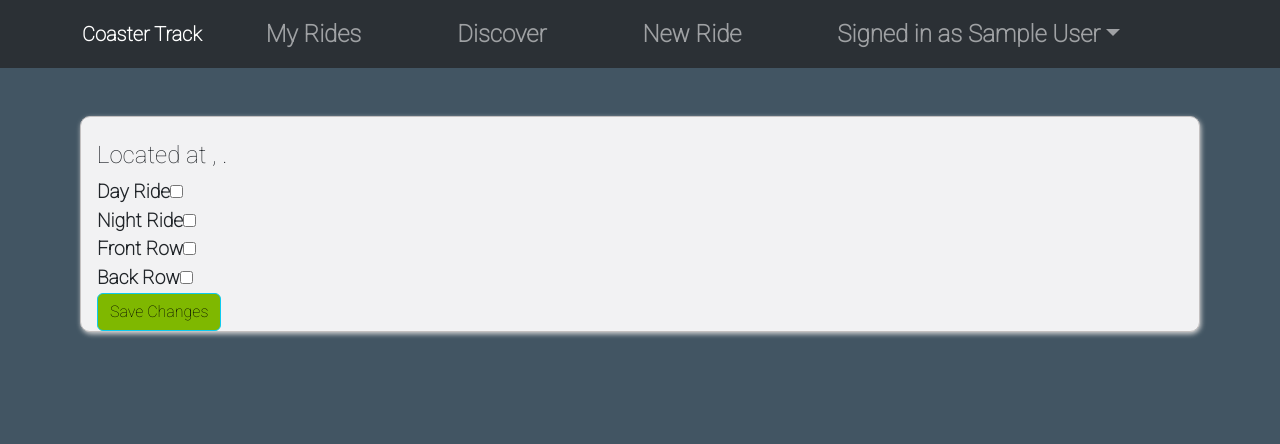
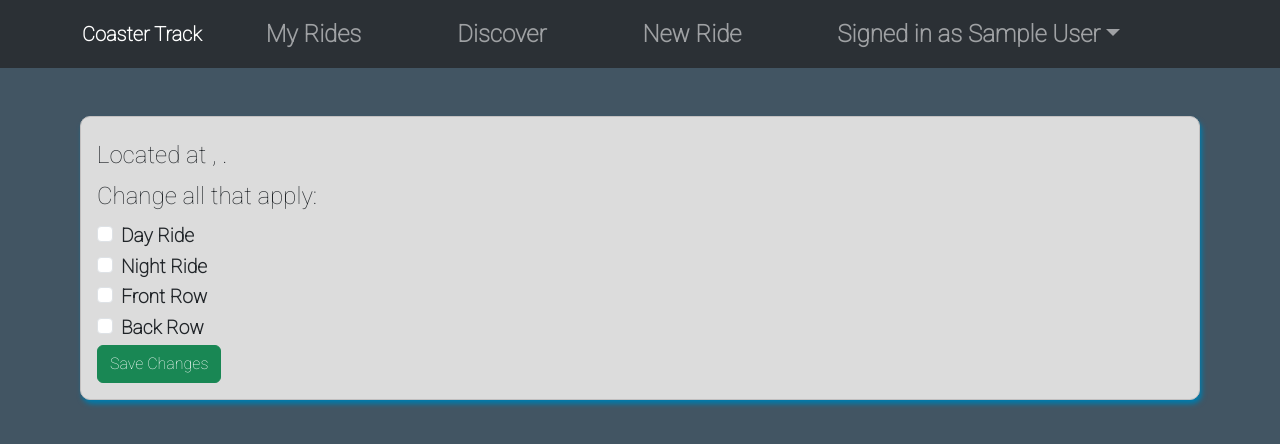
Before and after one commit to Caleb-Ford-93/coaster-capstone, a React (Vite) app: page /myRides/1 in a window 1280 px wide. Shown: the top 444 px of the page. Built offline with nearby package versions, Linux system fonts and the light colour scheme; no server answers; sample sign-in values are in the browser's storage; a web font is replaced by a local one.

Commit message:
bootsrap conversion

```diff
--- a/src/App.jsx
+++ b/src/App.jsx
@@ -4,7 +4,7 @@ import { Register } from "./components/auth/Register";
 import { Authorized } from "./views/Authorized";
 import { ApplicationViews } from "./views/ApplicationViews";
 import "bootstrap/dist/css/bootstrap.min.css";
-import "./index.css";
+
 export const App = () => {
   return (
     <Routes>
--- a/src/components/auth/Login.css
+++ b/src/components/auth/Login.css
@@ -28,6 +28,7 @@
 
 .login-btn {
   align-self: flex-end;
+  margin-bottom: 1rem;
 }
 
 .login-btn:focus {
@@ -43,7 +44,7 @@ form {
   border: 1px solid var(--outline);
   border-radius: 10px;
   padding: 1rem 0rem 0rem 1rem;
-  box-shadow: 1px 2px 5px lightgray;
+  box-shadow: 2px 4px 5px var(--secondary);
   background-color: var(--offWhite);
 }
 
@@ -60,6 +61,7 @@ fieldset {
   font-size: 1rem;
   border: 1px solid var(--outline);
   border-radius: 0.25rem;
+  margin-bottom: 1rem;
 }
 
 .form-group {
@@ -70,6 +72,7 @@ fieldset {
 
 .form-btn {
   align-self: flex-end;
+  margin-bottom: 1rem;
 }
 
 .form-btn:focus {
--- a/src/components/auth/Register.jsx
+++ b/src/components/auth/Register.jsx
@@ -48,7 +48,7 @@ export const Register = () => {
   return (
     <main style={{ textAlign: "center" }}>
       <form className="form-login" onSubmit={handleRegister}>
-        <h1>Coaster Chronicle</h1>
+        <h1>Coaster Track</h1>
         <h2>Please Register</h2>
         <fieldset>
           <div className="form-group">
--- a/src/components/forms/EditRideForm.jsx
+++ b/src/components/forms/EditRideForm.jsx
@@ -2,6 +2,8 @@ import { useEffect, useState } from "react";
 import { useNavigate, useParams } from "react-router-dom";
 import { getRideById, updateRide } from "../../services/rideService";
 import { getParkById } from "../../services/parkService";
+import Button from "react-bootstrap/Button";
+import Form from "react-bootstrap/Form";
 
 export const EditRideForm = () => {
   const { rideId } = useParams();
@@ -61,76 +63,65 @@ export const EditRideForm = () => {
   }, [ride, rideId]);
 
   return (
-    <form>
+    <Form>
       <h3>{ride.coaster?.name}</h3>
       <h4>
         Located at {park?.name}, {park?.location}.
       </h4>
-      <fieldset>
-        <div>
-          <label>
-            Day Ride
-            <input
+      <Form.Group>
+        <legend>Change all that apply:</legend>
+        <Form.Check
           type="checkbox"
+          label="Day Ride"
           checked={editRide.dayRide}
           id="dayRide"
           onChange={(e) => {
             handleChange(e.target.id, e.target.checked);
           }}
         />
-          </label>
-        </div>
-        <div>
-          <label>
-            Night Ride
-            <input
+
+        <Form.Check
           type="checkbox"
+          label="Night Ride"
           checked={editRide.nightRide}
           id="nightRide"
           onChange={(e) => {
             handleChange(e.target.id, e.target.checked);
           }}
         />
-          </label>
-        </div>
-        <div>
-          <label>
-            Front Row
-            <input
+
+        <Form.Check
           type="checkbox"
+          label="Front Row"
           checked={editRide.frontRow}
           id="frontRow"
           onChange={(e) => {
             handleChange(e.target.id, e.target.checked);
           }}
         />
-          </label>
-        </div>
-        <div>
-          <label>
-            Back Row
-            <input
+
+        <Form.Check
           type="checkbox"
+          label="Back Row"
           checked={editRide.backRow}
           id="backRow"
           onChange={(e) => {
             handleChange(e.target.id, e.target.checked);
           }}
         />
-          </label>
-        </div>
-      </fieldset>
-      <fieldset>
-        <button
+      </Form.Group>
+      <Form.Group>
+        <Button
           type="submit"
-          className="btn btn-info"
+          variant="success"
+          className="btn form-btn"
           onClick={(e) => {
             handleSubmit(e);
           }}
         >
           Save Changes
-        </button>
-      </fieldset>
-    </form>
+        </Button>
+      </Form.Group>
+    </Form>
   );
 };
--- a/src/components/forms/NewRideForm.jsx
+++ b/src/components/forms/NewRideForm.jsx
@@ -3,6 +3,8 @@ import { getParks } from "../../services/parkService";
 import { getCoasters } from "../../services/coasterService";
 import { createNewRide } from "../../services/rideService";
 import { useNavigate } from "react-router-dom";
+import Button from "react-bootstrap/Button";
+import Form from "react-bootstrap/Form";
 
 export const NewRideForm = ({ currentUser }) => {
   const [parks, setParks] = useState([]);
@@ -47,8 +49,6 @@ export const NewRideForm = ({ currentUser }) => {
     }
   };
 
-  // useEffect(() => {}, [coastersByPark]);
-
   useEffect(() => {
     getParks().then((parks) => {
       setParks(parks);
@@ -61,41 +61,37 @@ export const NewRideForm = ({ currentUser }) => {
   }, []);
 
   return (
-    <form className="new-ride-form">
-      <fieldset className="park-choice">
-        <label>
+    <Form className="new-ride-form">
+      <Form.Group className="park-choice">
+        <Form.Label>
           Theme Park:
-          <select
-            className="form-control"
-            defaultValue={"default"}
+          <Form.Select
+            size="lg"
             name="themeParkSelect"
             onChange={(e) => {
               handleParkSelection(e.target.value);
             }}
           >
-            <option value={"default"} disabled>
-              Chose a Park
-            </option>
+            <option>Chose a Park</option>
             {parks.map((park) => (
               <option key={park.id} value={park.id}>
                 {park.name}
               </option>
             ))}
-          </select>
-        </label>
-      </fieldset>
-      <fieldset className="coaster-choice">
-        <label>
+          </Form.Select>
+        </Form.Label>
+      </Form.Group>
+      <Form.Group className="coaster-choice">
+        <Form.Label>
           Coaster:
-          <select
-            className="form-control"
-            defaultValue={"default"}
+          <Form.Select
+            size="lg"
             id="coasterId"
             onChange={(e) => {
               handleChange(e.target.id, parseInt(e.target.value));
             }}
           >
-            <option value={"default"}>Chose a Coaster</option>
+            <option>Chose a Coaster</option>
             {coastersByPark.length > 0
               ? coastersByPark.map((coaster) => (
                   <option key={coaster.id} value={coaster.id}>
@@ -107,72 +103,60 @@ export const NewRideForm = ({ currentUser }) => {
                     {coaster.name}
                   </option>
                 ))}
-          </select>
-        </label>
-      </fieldset>
-      <fieldset className="ride-params">
+          </Form.Select>
+        </Form.Label>
+      </Form.Group>
+      <Form.Group className="ride-params">
         <legend>Select all that apply: </legend>
-        <div>
-          <label>
-            Day Ride
-            <input
+
+        <Form.Check
           type="checkbox"
           id="dayRide"
+          label="Day Ride"
           onChange={(e) => {
             handleChange(e.target.id, e.target.checked);
           }}
         />
-          </label>
-        </div>
-        <div>
-          <label>
-            Night Ride
-            <input
+
+        <Form.Check
           type="checkbox"
           id="nightRide"
+          label="Night Ride"
           onChange={(e) => {
             handleChange(e.target.id, e.target.checked);
           }}
         />
-          </label>
-        </div>
-        <div>
-          <label>
-            Front Row
-            <input
+
+        <Form.Check
           type="checkbox"
           id="frontRow"
+          label="Front Row"
           onChange={(e) => {
             handleChange(e.target.id, e.target.checked);
           }}
         />
-          </label>
-        </div>
-        <div>
-          <label>
-            Back Row
-            <input
+
+        <Form.Check
           type="checkbox"
           id="backRow"
+          label="Back Row"
           onChange={(e) => {
             handleChange(e.target.id, e.target.checked);
           }}
         />
-          </label>
-        </div>
-      </fieldset>
-      <fieldset className="submit-button">
-        <div>
-          <button
-            className="btn btn-info"
+      </Form.Group>
+      <Form.Group className="submit-button">
+        <Button
+          type="submit"
+          className="btn form-btn"
+          variant="success"
           onClick={(e) => {
             handleSubmit(e);
           }}
         >
           Create
-          </button>
-        </div>
-      </fieldset>
-    </form>
+        </Button>
+      </Form.Group>
+    </Form>
   );
 };
--- a/src/components/rides/DiscoverRides.jsx
+++ b/src/components/rides/DiscoverRides.jsx
@@ -43,7 +43,7 @@ export const DiscoverRides = ({ currentUser }) => {
         <div className="filter-bar">
           <RideFilterBar setSearchInput={setSearchInput} />
         </div>
-        <Row xs={1} lg={3} className="g-4">
+        <Row xs={1} sm={2} lg={3} className="g-4">
           {filteredRides.map((ride) => {
             return (
               <Ride
--- a/src/index.css
+++ b/src/index.css
@@ -15,7 +15,7 @@ font-family: "Roboto", sans-serif;
   --info: #7fb800;
   --warning: #f6511d;
   --white: #ffffff;
-  --offWhite: #f2f2f3;
+  --offWhite: #dcdcdc;
   --dark: #0c0e18;
   --outline: #c3c0c0;
   --appBackground: #425563;
@@ -54,8 +54,12 @@ a:visited {
   color: inherit;
 }
 /* This prevents all the inputs in the app from having that blue outline when in focus */
-input:focus {
-  outline: none;
+.form-control:focus {
+  box-shadow: none;
+  border: 1px solid var(--outline);
+}
+.form-control {
+  appearance: auto;
 }
 
 /* GLOBAL STYLING FOR ALL THE BUTTONS BUTTONS */
--- a/src/main.jsx
+++ b/src/main.jsx
@@ -1,7 +1,6 @@
 import ReactDOM from "react-dom/client";
 import { App } from "./App.jsx";
 import { BrowserRouter } from "react-router-dom";
-import "bootstrap/dist/css/bootstrap.min.css";
 import "./index.css";
 
 const container = document.getElementById("root");
```
Lines whose indentation alone changed are shown as unchanged.
